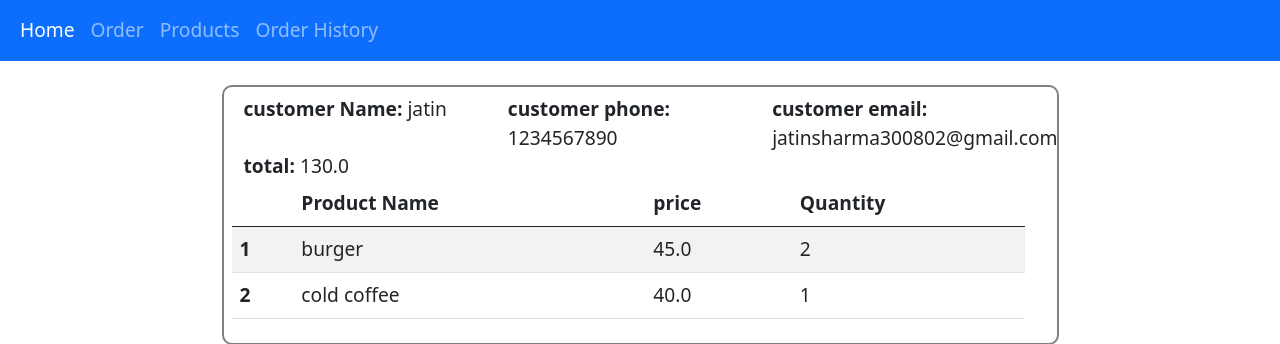
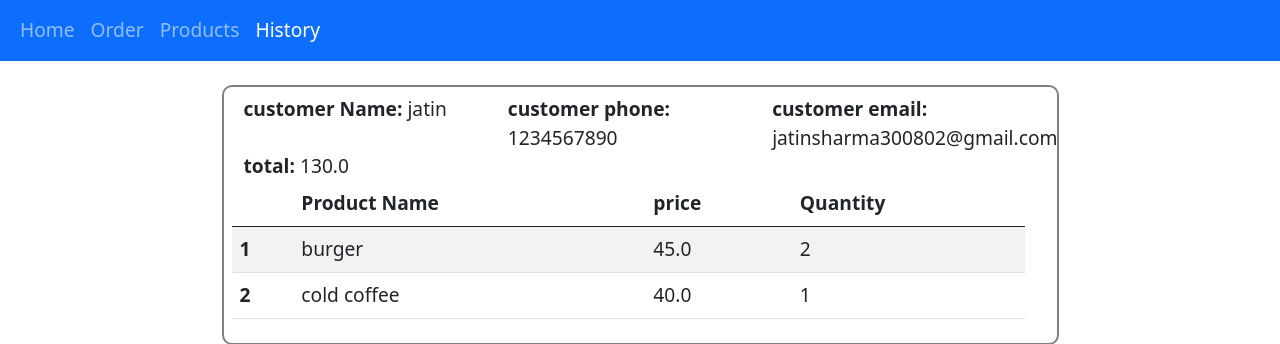
Before and after one commit to jatinsharma30/DART, a Django app: page /order-history in a window 1280 px wide. Shown: the top 344 px of the page. Run offline with Django 3.2, Linux system fonts and the light colour scheme; a user stored in the database is signed in; data comes from the database, SQL or seed files in the repository.

Commit message:
tweaked app for heroku

```diff
--- a/templates/base.html
+++ b/templates/base.html
@@ -8,7 +8,7 @@
     <!-- Bootstrap CSS -->
     <link href="https://cdn.jsdelivr.net/npm/bootstrap@5.0.2/dist/css/bootstrap.min.css" rel="stylesheet" integrity="sha384-EVSTQN3/azprG1Anm3QDgpJLIm9Nao0Yz1ztcQTwFspd3yD65VohhpuuCOmLASjC" crossorigin="anonymous">
 
-    <title>Hello, world!</title>
+    <title></title>
     <style>
         body{
             font-size: larger;
@@ -26,16 +26,16 @@
           <div class="collapse navbar-collapse" id="navbarNav">
             <ul class="navbar-nav">
               <li class="nav-item">
-                <a class="nav-link active" aria-current="page" href={% url 'home' %}>Home</a>
+                <a class="nav-link {% block homeActive %}{% endblock homeActive %}" aria-current="page" href={% url 'home' %}>Home</a>
               </li>
               <li class="nav-item">
-                <a class="nav-link" href={% url 'order' %}>Order</a>
+                <a class="nav-link {% block orderActive %}{% endblock orderActive %}" href={% url 'order' %}>Order</a>
               </li>
               <li class="nav-item">
-                <a class="nav-link" href="{% url 'product' %}">Products</a>
+                <a class="nav-link {% block productActive %}{% endblock productActive %}" href="{% url 'product' %}">Products</a>
               </li>
               <li class="nav-item">
-                <a class="nav-link" href="{% url 'order-history' %}">Order History</a>
+                <a class="nav-link {% block historyActive %}{% endblock historyActive %}" href="{% url 'order-history' %}">History</a>
               </li>
               {% comment %} <li class="nav-item">
                 <a class="nav-link disabled" href="#" tabindex="-1" aria-disabled="true">Disabled</a>
--- a/templates/home.html
+++ b/templates/home.html
@@ -1,4 +1,5 @@
 {% extends 'base.html' %}
+{% block homeActive %}active{% endblock homeActive %}
 {% block css %}
 <style>
     .card{
--- a/templates/order-history.html
+++ b/templates/order-history.html
@@ -1,4 +1,5 @@
 {% extends 'base.html' %}
+{% block historyActive %}active{% endblock historyActive %}
 {% block css %}
 <style>
     .orderDetails{
--- a/templates/order.html
+++ b/templates/order.html
@@ -1,5 +1,5 @@
 {% extends 'base.html' %}
-
+{% block orderActive %}active{% endblock orderActive %}
 {% block body %}
 <div class="container">
     <div class="container w-75 my-4">
--- a/templates/product.html
+++ b/templates/product.html
@@ -1,5 +1,5 @@
 {% extends 'base.html' %}
-
+{% block productActive %}active{% endblock productActive %}
 {% block body %}
 <div class="container">
     <div class="container w-75 my-4">
```
